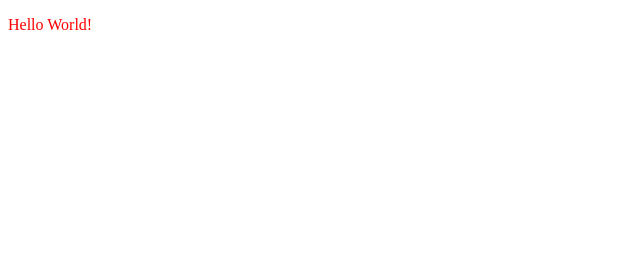
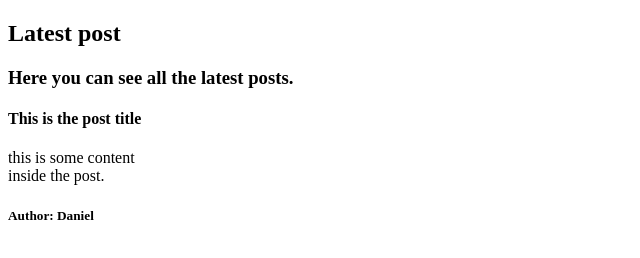
Before and after one commit to Sicalafon/LearningHTMLCSS, a plain HTML site: page rootfolder/index.html in a window 1280 px wide. Shown: the whole page, without its empty margins (0-640 px from the left). Drawn offline with Linux system fonts and the light colour scheme.

Commit message:
4: Learn to Create Titles and Text Using HTML | Learn HTML and CSS | HTML Tutorial

```diff
--- a/rootfolder/index.html
+++ b/rootfolder/index.html
@@ -4,7 +4,15 @@
       <title>Hello World!</title>
       <meta charset="utf-8">
       <body>
-        <p title="This is some website content" style="color:red;">Hello World!</p>
+        <section>
+          <h2>Latest post</h2>
+          <h3>Here you can see all the latest posts.</h3>
+        </section>
+          <article>
+            <h4>This is the post title</h4>
+            <p>this is some content <br> inside the post.</p>
+            <h5>Author: Daniel</h5>
+          </article>
       </body>
     </head>
 </html>
```
